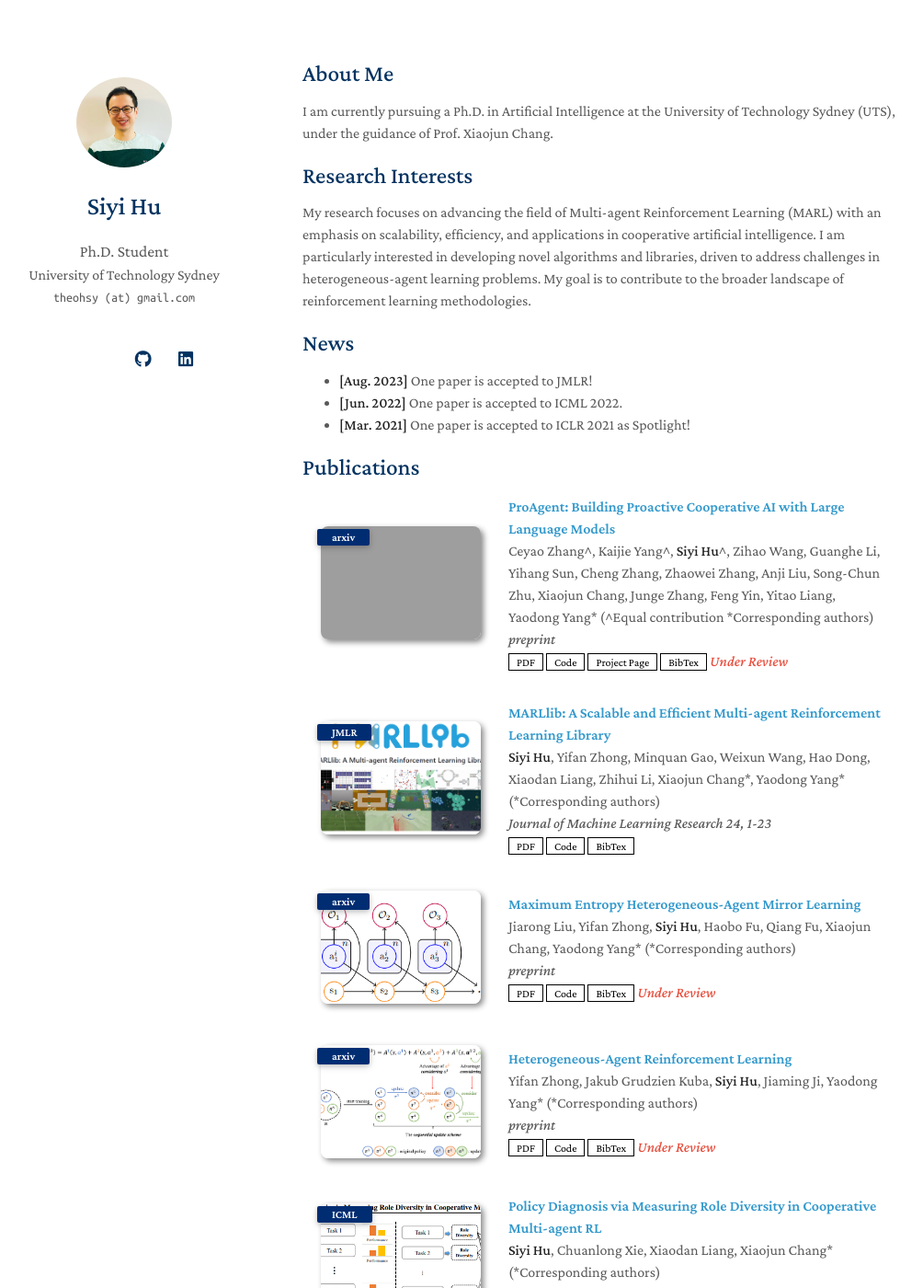
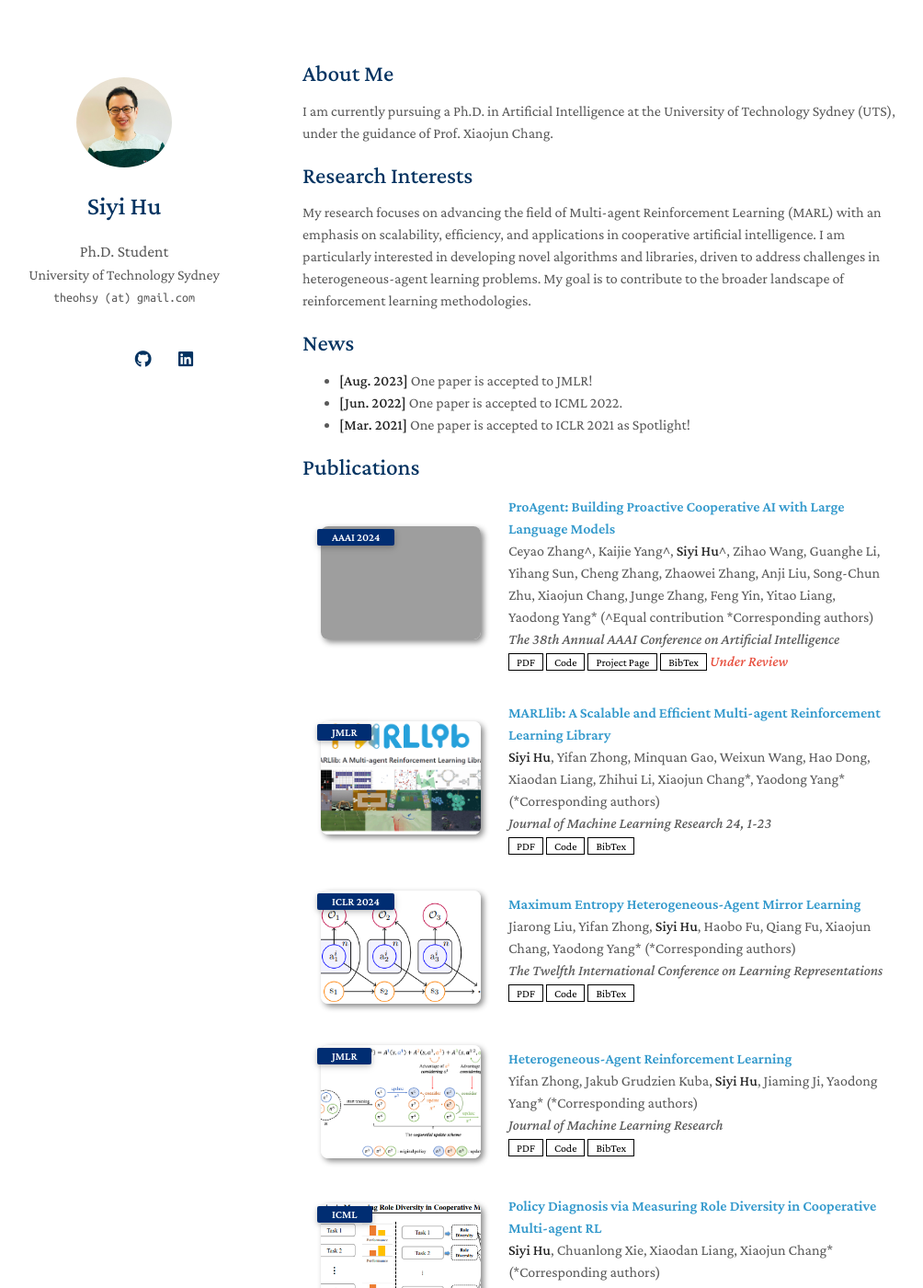
Before and after one commit to Theohhhu/theohhhu.github.io, a Jekyll site: the page built from index.md, in a window 1280 px wide and 1400 px high. Shown: the whole window at 92% size, without its empty margins (141-1145 px from the left). Built offline with Jekyll 4.4.1, drawn with Linux system fonts in a browser that asks for light colours; nearby versions of some CDN libraries; a style sheet for code colours, icons or effects is not loaded; our own code applies the rules of GitHub Pages for plain Markdown files; grey boxes are pictures that could not be loaded.

Commit message:
Update publications.yml

```diff
--- a/_data/publications.yml
+++ b/_data/publications.yml
@@ -2,8 +2,8 @@ main:
 
   - title: "ProAgent: Building Proactive Cooperative AI with Large Language Models"
     authors: Ceyao Zhang^, Kaijie Yang^, <strong>Siyi Hu</strong>^, Zihao Wang, Guanghe Li, Yihang Sun, Cheng Zhang, Zhaowei Zhang, Anji Liu, Song-Chun Zhu, Xiaojun Chang, Junge Zhang, Feng Yin, Yitao Liang, Yaodong Yang* (^Equal contribution *Corresponding authors)
-    conference_short: arxiv
-    conference: preprint
+    conference_short: AAAI 2024
+    conference: The 38th Annual AAAI Conference on Artificial Intelligence
     pdf: https://arxiv.org/pdf/2308.11339
     code: https://github.com/PKU-Alignment/ProAgent
     page: https://pku-proagent.github.io/
@@ -22,23 +22,21 @@ main:
 
   - title: "Maximum Entropy Heterogeneous-Agent Mirror Learning"
     authors: Jiarong Liu, Yifan Zhong, <strong>Siyi Hu</strong>, Haobo Fu, Qiang Fu, Xiaojun Chang, Yaodong Yang* (*Corresponding authors)
-    conference_short: arxiv
-    conference: preprint
+    conference_short: ICLR 2024
+    conference: The Twelfth International Conference on Learning Representations
     pdf: https://openreview.net/pdf?id=tmqOhBC4a5
     code: https://github.com/PKU-MARL/HARL
     bibtex: https://scholar.googleusercontent.com/scholar.bib?q=info:X-B0DrSJlXEJ:scholar.google.com/&output=citation&scisdr=ClF6bhLDEMOWlfaIEpw:AFWwaeYAAAAAZV6OCpxPcMGi0GS_E94m0RpvHWA&scisig=AFWwaeYAAAAAZV6OCgo--dPMKzOFTYM5hbZtn_w&scisf=4&ct=citation&cd=-1&hl=en
     image: ./assets/img/hasac.jpg
-    notes: Under Review
 
   - title: "Heterogeneous-Agent Reinforcement Learning"
     authors:  Yifan Zhong, Jakub Grudzien Kuba, <strong>Siyi Hu</strong>, Jiaming Ji, Yaodong Yang* (*Corresponding authors)
-    conference_short: arxiv
-    conference: preprint
+    conference_short: JMLR
+    conference: Journal of Machine Learning Research
     pdf: https://arxiv.org/pdf/2304.09870
     code: https://github.com/PKU-MARL/HARL
     bibtex: https://scholar.googleusercontent.com/scholar.bib?q=info:pGBbTCqL_xIJ:scholar.google.com/&output=citation&scisdr=ClF6bhLDEMOWlfaIU30:AFWwaeYAAAAAZV6OS32cAySOb5GEjC_XfwCuGS8&scisig=AFWwaeYAAAAAZV6OS_77MmRwy0Rq_sYeXWWzSXQ&scisf=4&ct=citation&cd=-1&hl=en
     image: ./assets/img/harl.jpg
-    notes: Under Review
 
   - title: "Policy Diagnosis via Measuring Role Diversity in Cooperative Multi-agent RL"
     authors: <strong>Siyi Hu</strong>, Chuanlong Xie, Xiaodan Liang, Xiaojun Chang* (*Corresponding authors)
```
